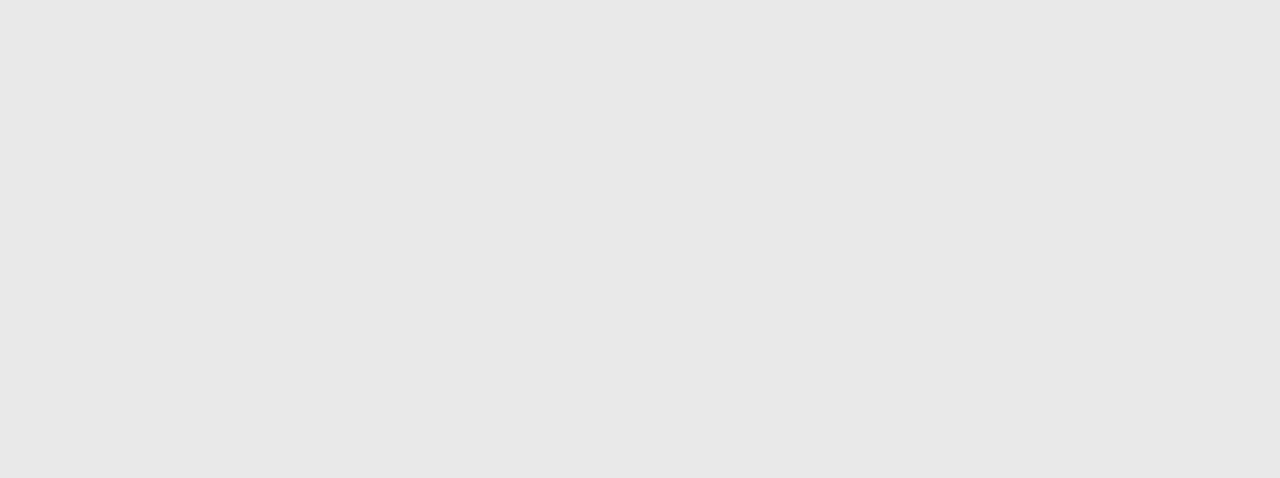
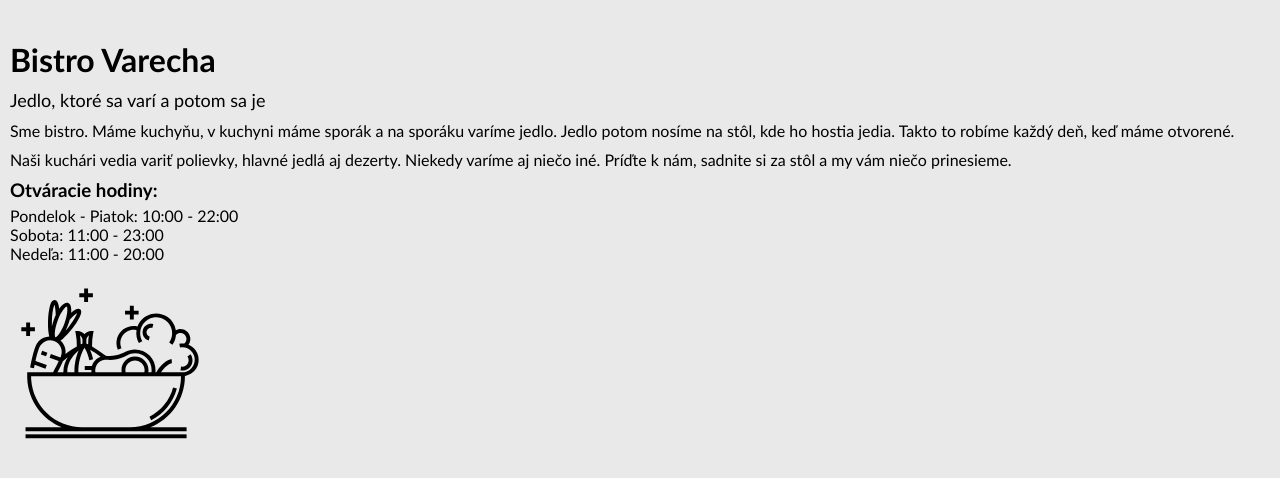
Before and after one commit to w1ttyy/restaurant-page, a website built with webpack: page src/template.html in a window 1280 px wide. Built offline with nearby package versions, Linux system fonts and the light colour scheme.

Commit message:
Generate homepage with JS module

```diff
--- a/src/home.js
+++ b/src/home.js
@@ -1,49 +1,31 @@
 // <button>Domov</button><button>Menu</button><button>Kontakt</button>
+import restaurantImage from "./images/food.svg";
 
-//   <h1>Bistro Varecha</h1>
-//   <p class="slogan">Jedlo, ktoré sa varí a potom sa je</p>
-//   <p>
-//     Sme bistro. Máme kuchyňu, v kuchyni máme sporák a na sporáku varíme
-//     jedlo. Jedlo potom nosíme na stôl, kde ho hostia jedia. Takto to robíme
-//     každý deň, keď máme otvorené.
-//   </p>
-//   <p>
-//     Naši kuchári vedia variť polievky, hlavné jedlá aj dezerty. Niekedy
-//     varíme aj niečo iné. Príďte k nám, sadnite si za stôl a my vám niečo
-//     prinesieme.
-//   </p>
-//   <h3>Otváracie hodiny:</h3>
-//   <ul>
-//     <li>Pondelok - Piatok: 10:00 - 22:00</li>
-//     <li>Sobota: 11:00 - 23:00</li>
-//     <li>Nedeľa: 11:00 - 20:00</li>
-//   </ul>
-
-const loadHome = (function () {
+const loadHome = function () {
   const contentDiv = document.querySelector("#content");
 
-  const homeDiv = createElement("div");
+  const homeDiv = document.createElement("div");
   homeDiv.classList.add("home");
 
-  const restaurantName = createElement("h1");
+  const restaurantName = document.createElement("h1");
   restaurantName.classList.add("name");
   restaurantName.textContent = "Bistro Varecha";
 
-  const pSlogan = createElement("p");
+  const pSlogan = document.createElement("p");
   pSlogan.classList.add("slogan");
   pSlogan.textContent = "Jedlo, ktoré sa varí a potom sa je";
 
-  const pDesc1 = createElement("p");
+  const pDesc1 = document.createElement("p");
   pDesc1.classList.add("description");
   pDesc1.textContent =
     "Sme bistro. Máme kuchyňu, v kuchyni máme sporák a na sporáku varíme jedlo. Jedlo potom nosíme na stôl, kde ho hostia jedia. Takto to robíme každý deň, keď máme otvorené.";
 
-  const pDesc2 = createElement("p");
-  pDesc2.classList.add("description extra");
+  const pDesc2 = document.createElement("p");
+  pDesc2.classList.add("description-extra");
   pDesc2.textContent =
     "Naši kuchári vedia variť polievky, hlavné jedlá aj dezerty. Niekedy varíme aj niečo iné. Príďte k nám, sadnite si za stôl a my vám niečo prinesieme.";
 
-  const openHoursHeading = createElement("h3");
+  const openHoursHeading = document.createElement("h3");
   openHoursHeading.classList.add("opening-heading");
   openHoursHeading.textContent = "Otváracie hodiny:";
 
@@ -52,12 +34,30 @@ const loadHome = (function () {
     "Sobota: 11:00 - 23:00",
     "Nedeľa: 11:00 - 20:00",
   ];
-  const hoursList = createElement("ul");
+  const hoursList = document.createElement("ul");
   hoursList.classList.add("opening-list");
   openingHours.forEach((day) => {
-    const dayList = document.createElement("li");
-    dayList.textContent = day;
+    const dayItem = document.createElement("li");
+    dayItem.textContent = day;
+    hoursList.append(dayItem);
   });
 
-  return {};
-})();
+  const foodImage = document.createElement("img");
+  foodImage.src = restaurantImage;
+  foodImage.alt = "Jednoduchy obrazok jedla";
+  foodImage.classList.add("food-image");
+
+  homeDiv.append(
+    restaurantName,
+    pSlogan,
+    pDesc1,
+    pDesc2,
+    openHoursHeading,
+    hoursList,
+    foodImage,
+  );
+
+  contentDiv.appendChild(homeDiv);
+};
+
+export default loadHome;
--- a/src/index.js
+++ b/src/index.js
@@ -1,2 +1,6 @@
 import "./styles.css";
+import loadHome from "./home.js";
+
 console.log("Hello world!");
+
+loadHome();
--- a/src/styles.css
+++ b/src/styles.css
@@ -56,3 +56,7 @@ ul {
     margin-top: 5px;
     list-style: none;
 }
+
+.food-image {
+    width: 200px;
+}
```
Also changed, not shown: src/images/food.svg (added).
